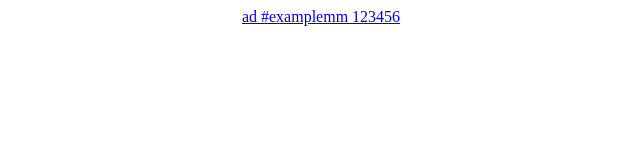
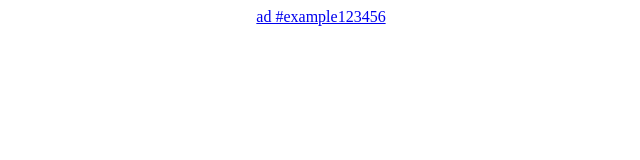
Before and after one commit to website-ads/Adstara-adult-social-ads, a plain HTML site: page index.html in a window 1280 px wide. Shown: the full height of the page, 319-959 px from the left. Drawn offline with Linux system fonts and the light colour scheme.

Commit message:
Update index.html

```diff
--- a/index.html
+++ b/index.html
@@ -3,12 +3,10 @@
 <head>
 <title>Ad list</title>
   <!-----plug rush---->
-  <script async src="//d.smopy.com/d/?resource=pubJS"></script>
 </head>
 <body>
 <center>
-<a href="Example123456.html">ad #examplemm 123456</a>
-
+<a href="Example123456.html">ad #example123456</a>
 </center>
 </body>
 </html>
```
